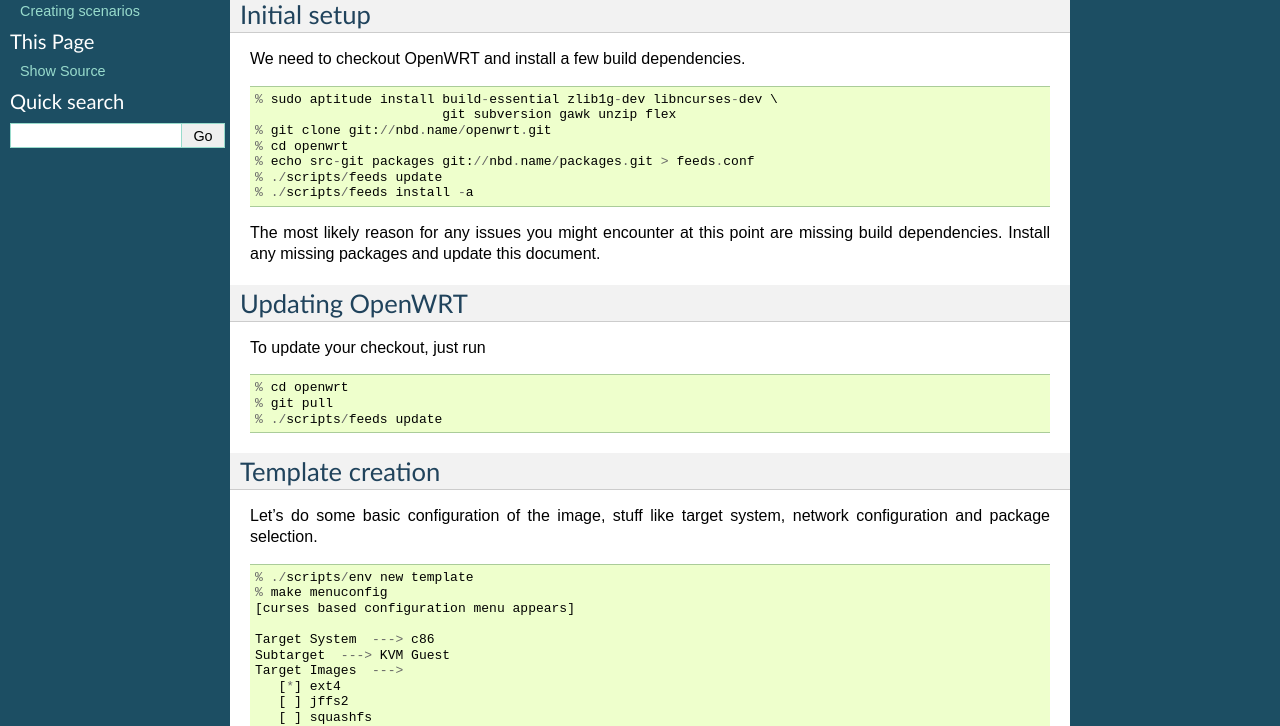
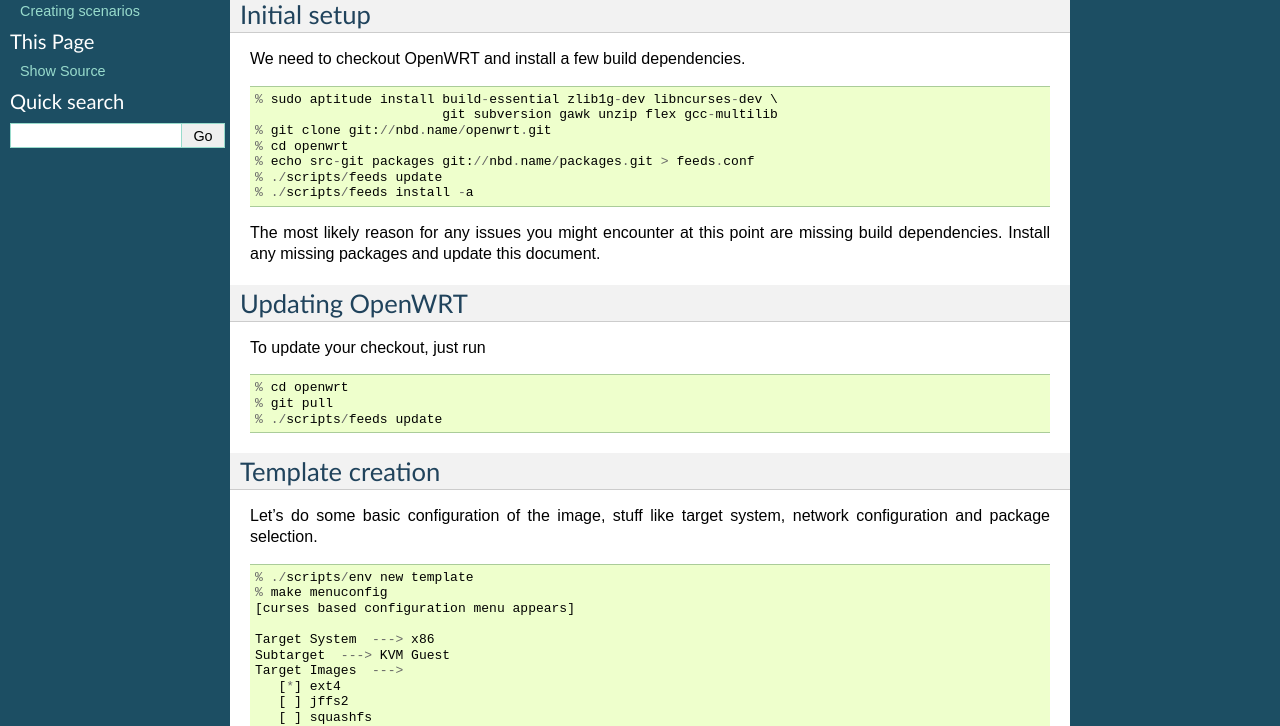
Before and after one commit to teythoon/Insekta, a Sphinx documentation site: the page built from docs/openwrt.rst, in a window 1280 px wide. Shown: the part 252-978 px from the top of the page. Built offline with Sphinx 7.4.7, drawn with Linux system fonts in a browser that asks for light colours; pages that are not in the unit, such as notebooks, are missing from menus.

Commit message:
Fixed typo and missing package in openwrt doc

```diff
--- a/docs/openwrt.rst
+++ b/docs/openwrt.rst
@@ -18,7 +18,7 @@
 ::
 
    % sudo aptitude install build-essential zlib1g-dev libncurses-dev \
-                           git subversion gawk unzip flex
+                           git subversion gawk unzip flex gcc-multilib
    % git clone git://nbd.name/openwrt.git
    % cd openwrt
    % echo src-git packages git://nbd.name/packages.git > feeds.conf
@@ -52,7 +52,7 @@
    % make menuconfig
    [curses based configuration menu appears]
 
-   Target System  ---> c86
+   Target System  ---> x86
    Subtarget  ---> KVM Guest
    Target Images  --->
       [*] ext4
```
